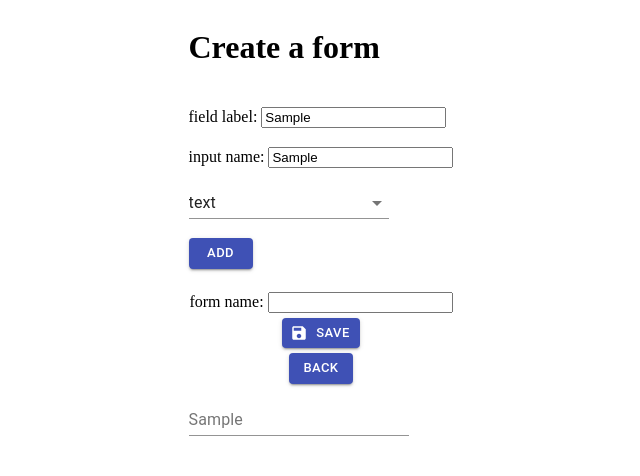
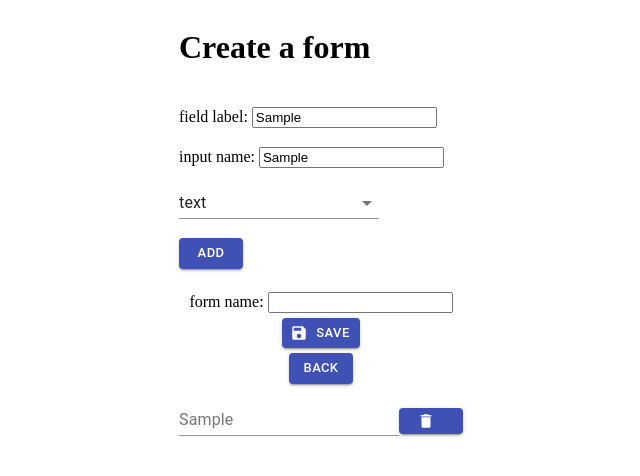
Before and after one commit to leontomer/formsreact, a React (Create React App) app in the folder client/: page /FormBuilder in a window 1280 px wide. Both pictures are taken after typing "Sample", "Sample" into the empty fields and a click on the button "ADD". Shown: the top 476 px of the page, without its empty margins (319-959 px from the left). Built offline with nearby package versions, Linux system fonts and the light colour scheme.

Commit message:
refactor

```diff
--- a/client/src/components/FormBuilder/FormBuilder.js
+++ b/client/src/components/FormBuilder/FormBuilder.js
@@ -4,6 +4,7 @@ import { useHistory } from "react-router-dom";
 import TextField from "@material-ui/core/TextField";
 import SaveIcon from "@material-ui/icons/Save";
 import Button from "@material-ui/core/Button";
+import DeleteIcon from "@material-ui/icons/Delete";
 import Select from "@material-ui/core/Select";
 import MenuItem from "@material-ui/core/MenuItem";
 
@@ -169,6 +170,22 @@ export default function FormBuilder(props) {
                 name={field.inputName}
                 type={field.inputType}
               />
+
+              <Button
+                variant="contained"
+                style={{ marginTop: "20px" }}
+                color="primary"
+                size="small"
+                type="submit"
+                startIcon={<DeleteIcon />}
+                onClick={() =>
+                  setFields(
+                    fields.filter(function (ele) {
+                      return ele != field;
+                    })
+                  )
+                }
+              ></Button>
             </div>
           ))}
         </div>
```
